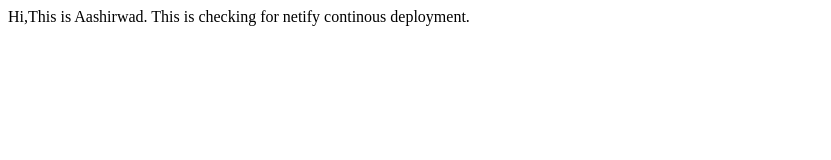
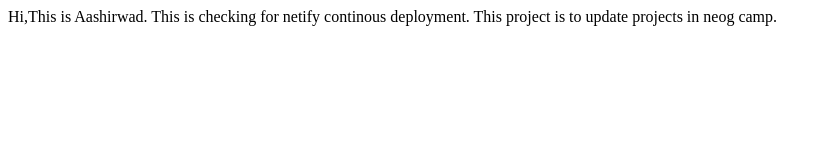
Before and after one commit to aashirwad01/aashirwad-site, a plain HTML site: page index.html in a window 1280 px wide. Shown: the whole page, without its empty margins (0-831 px from the left). Drawn offline with Linux system fonts and the light colour scheme.

Commit message:
refactor:updating info

```diff
--- a/index.html
+++ b/index.html
@@ -1,14 +1,18 @@
 <!DOCTYPE html>
 <html lang="en">
+
 <head>
     <meta charset="UTF-8">
     <meta http-equiv="X-UA-Compatible" content="IE=edge">
     <meta name="viewport" content="width=device-width, initial-scale=1.0">
     <title>My Site</title>
 </head>
+
 <body>
     Hi,This is Aashirwad.
     This is checking for netify continous deployment.
 
+    This project is to update projects in neog camp.
 </body>
+
 </html>
```
